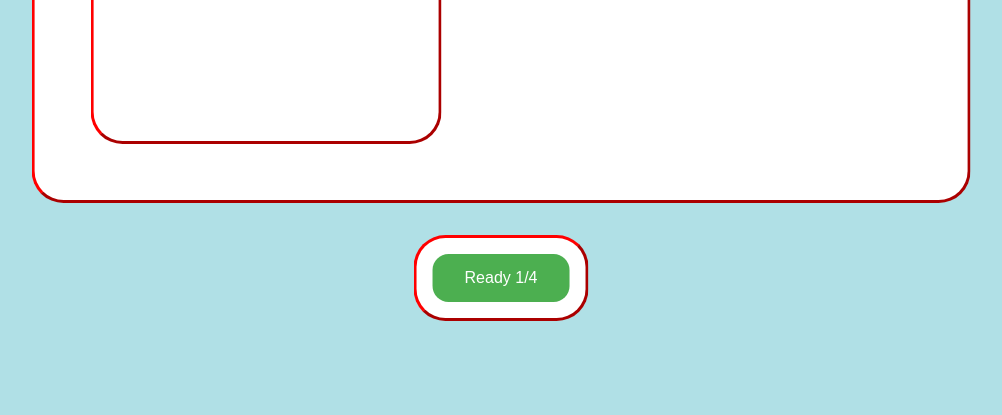
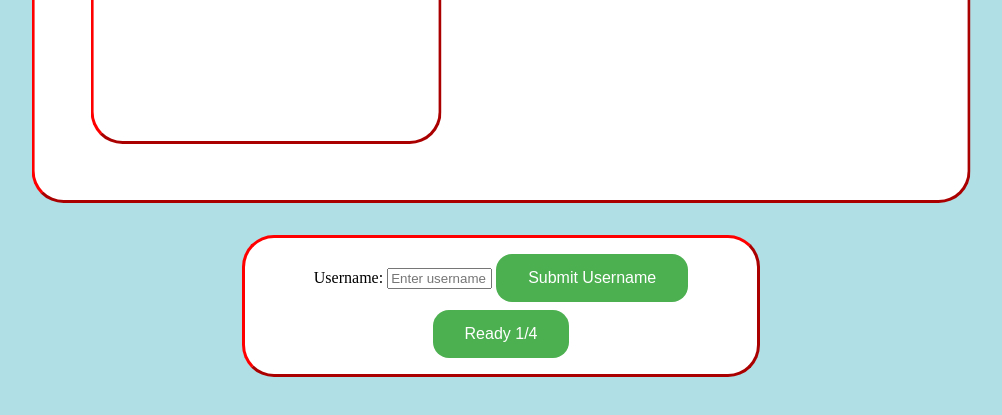
Before and after one commit to CSDS393CDFGHK/Hivemind, a website: page client/index.html in a window 1280 px wide. Both pictures are taken after a click on the button "Create Lobby". Shown: the part 187-602 px from the top of the page, without its empty margins (171-1173 px from the left). Drawn offline with Linux system fonts and the light colour scheme.

Commit message:
Added username text input and submit username button

```diff
--- a/client/index.html
+++ b/client/index.html
@@ -57,8 +57,13 @@
 				</div>
 			</div>
 		</div>
-		<div class="container" id="ready" style="text-align:center; width: fit-content">
-			<button class="button" style="margin-top: .5em">Ready 1/4</button>
+		<div class="container" id="ready" style="text-align: center; width: fit-content; display: block;">
+
+			<label for="username">Username:</label>
+		<input type="text" id="username" name="username" required="" minlength="4" maxlength="8" size="10" placeholder="Enter username here">
+		<button class="button" style="margin-top: .5em">Submit Username
+		</button>
+		<button class="button" style="margin-top: .5em">Ready 1/4</button>
 		</div>
 	</body>
 	<script src="client.js"></script>
```
